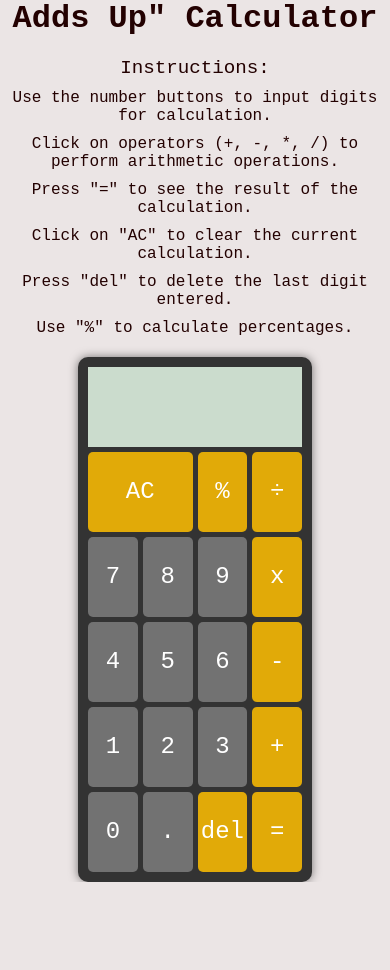
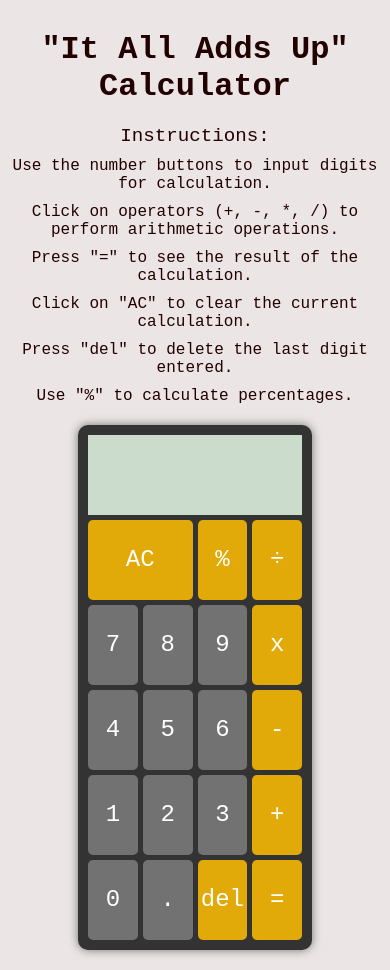
Before and after one commit to Nx-Makomva/calculator-project, a website built with Vite: page index.html in a window 390 px wide. Before the commit the page ends 882 px from the top, so only its background shows below. Built offline with nearby package versions, Linux system fonts and the light colour scheme.

Commit message:
responsiveness adjusted

```diff
--- a/index.html
+++ b/index.html
@@ -10,7 +10,7 @@
   <body>
     <main>
       <div class="container">
-        <h1>Welcome to "It All Adds Up" Calculator</h1>
+        <h1>"It All Adds Up" Calculator</h1>
         <p>Instructions:</p>
         <ul>
           <li>Use the number buttons to input digits for calculation.</li>
--- a/styles.scss
+++ b/styles.scss
@@ -12,7 +12,7 @@ body {
   justify-content: center;
   align-items: center;
   height: 100vh;
-  margin: 0;
+  margin-top: 20%;
   background-color: #ebe5e5;
 }
 
@@ -51,6 +51,7 @@ ul li {
   padding: 10px;
   padding-right: 25px;
   margin: auto;
+  margin-bottom: 20px;
   border-radius: 10px;
   background-color: #333;
   box-shadow: 0 0 10px rgba(0, 0, 0, 0.5);
```
Also changed, not shown: styles.css, 1 other file.
